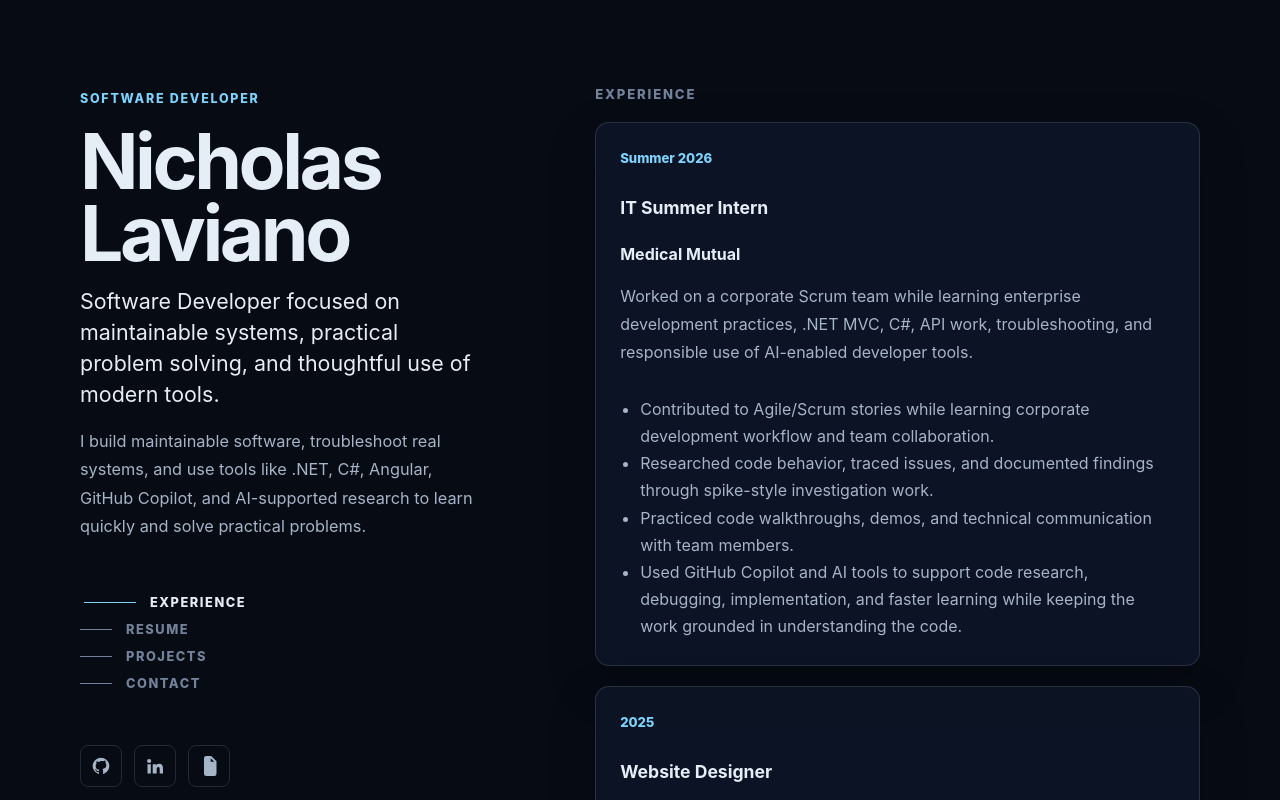
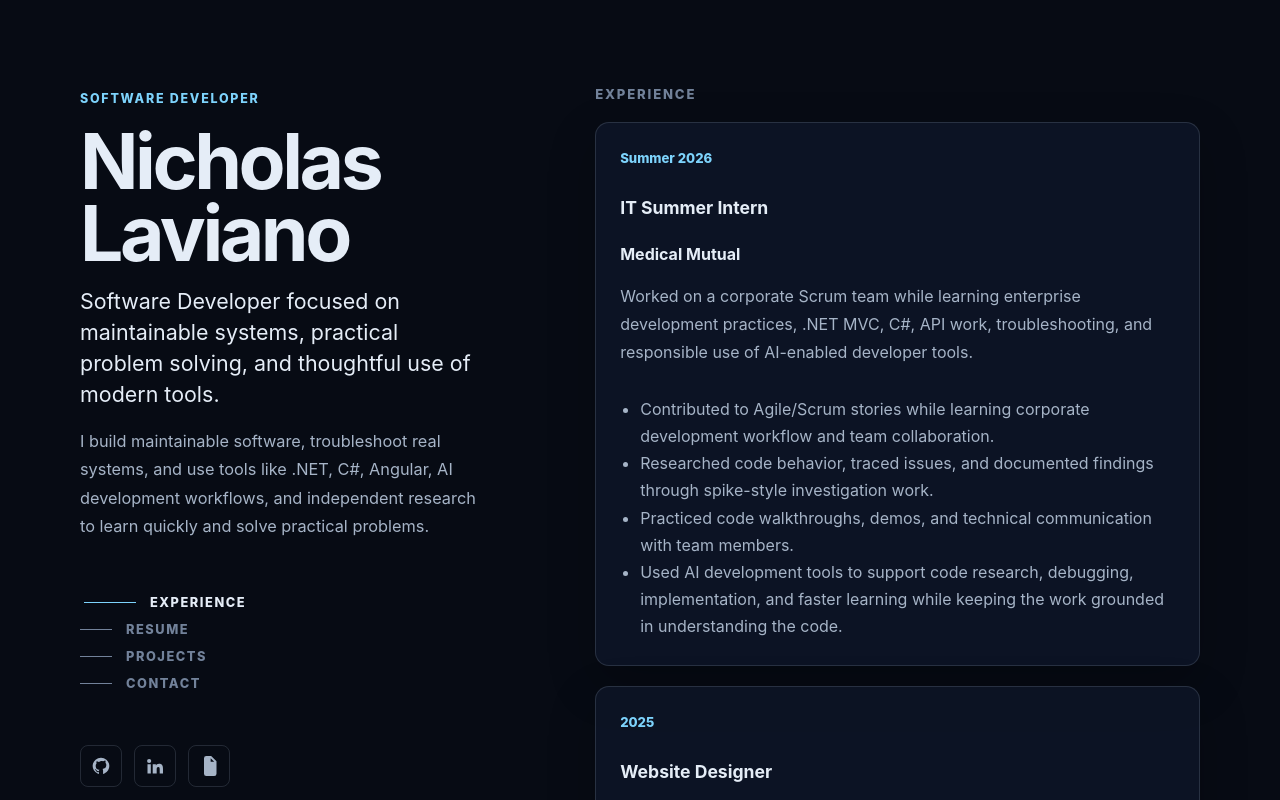
Before and after one commit to Nicklavi11/WebPortfolio, an Angular app: page / in a window 1280 px wide. Shown: the top 800 px of the page. Built offline with nearby package versions, Linux system fonts and the light colour scheme.

Commit message:
Refine AI development wording

```diff
--- a/src/app/components/intro-panel/intro-panel.component.html
+++ b/src/app/components/intro-panel/intro-panel.component.html
@@ -6,7 +6,7 @@
       Software Developer focused on maintainable systems, practical problem solving, and thoughtful use of modern tools.
     </p>
     <p class="intro-summary">
-      I build maintainable software, troubleshoot real systems, and use tools like .NET, C#, Angular, GitHub Copilot, and AI-supported research to learn quickly and solve practical problems.
+      I build maintainable software, troubleshoot real systems, and use tools like .NET, C#, Angular, AI development workflows, and independent research to learn quickly and solve practical problems.
     </p>
   </div>
 
--- a/src/app/data/experience.ts
+++ b/src/app/data/experience.ts
@@ -17,7 +17,7 @@ export const experienceItems: ExperienceItem[] = [
       'Contributed to Agile/Scrum stories while learning corporate development workflow and team collaboration.',
       'Researched code behavior, traced issues, and documented findings through spike-style investigation work.',
       'Practiced code walkthroughs, demos, and technical communication with team members.',
-      'Used GitHub Copilot and AI tools to support code research, debugging, implementation, and faster learning while keeping the work grounded in understanding the code.'
+      'Used AI development tools to support code research, debugging, implementation, and faster learning while keeping the work grounded in understanding the code.'
     ]
   },
   {
```
